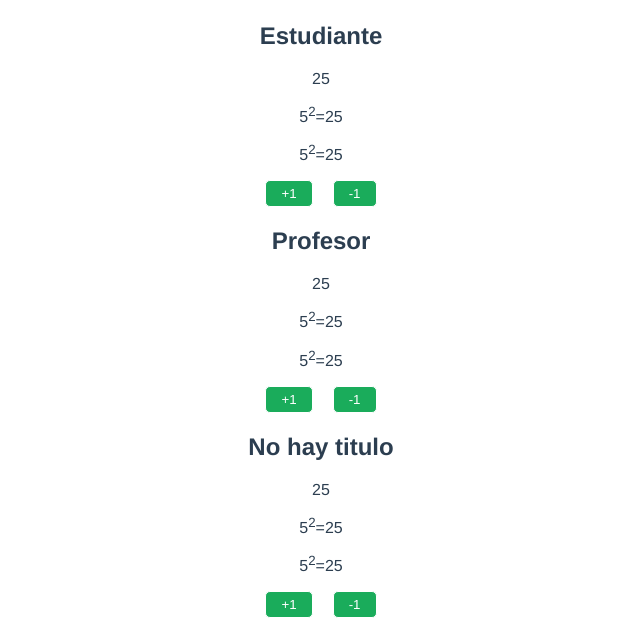
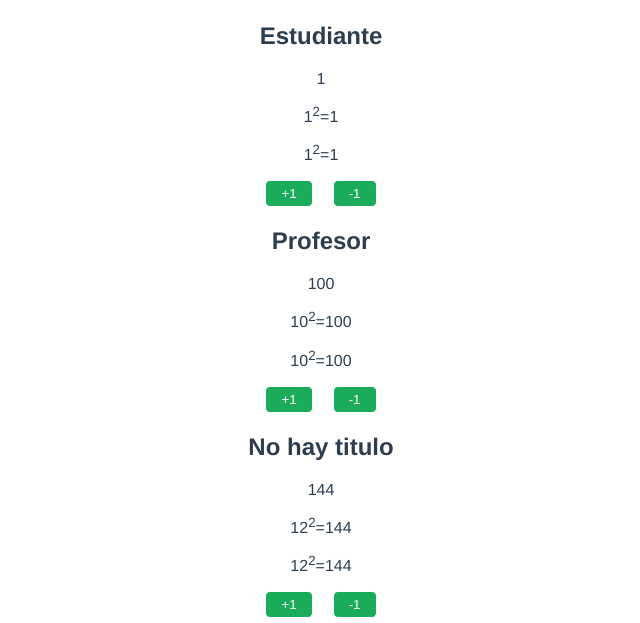
Before and after one commit to Fran-Jos/PW_VUE_U2_P6_FCH, a Vue app: page / in a window 1280 px wide. Shown: the part 262-885 px from the top of the page, without its empty margins (319-959 px from the left). Built offline with nearby package versions, Linux system fonts and the light colour scheme.

Commit message:
taller 18 n1 1

```diff
--- a/src/App.vue
+++ b/src/App.vue
@@ -1,8 +1,9 @@
 <template>
   <img alt="Vue logo" src="./assets/logo.png" />
-  <contador titulo= "Estudiante" />
-  <contador titulo= "Profesor"/>
-    <contador/>
+    <contador titulo="Estudiante" :num="1"/>
+    <contador titulo="Profesor" />
+    <contador :num= "calcularValor()"/>
+
 
 </template>
 
@@ -14,6 +15,12 @@
   components: {
     contador,
   },
+
+  methods:{
+    calcularValor(){
+      return 10 + 2;
+    }
+  }
 
 };
 </script>
--- a/src/components/Contador.vue
+++ b/src/components/Contador.vue
@@ -1,76 +1,82 @@
 <template>
-  <h2>{{presentar}} </h2>
-  <p>{{numero*numero}}</p>
-  <p>{{numero}}<sup>2</sup>={{numero*numero}}</p>
-  <p>{{numero}}<sup>2</sup>={{calcular }}</p>
-<div>
-<button v-on:click="incrementar()" >+1</button>
-<button @click="disminuir( )">-1</button>
-</div>
+  <h2>{{ presentar }}</h2>
+  <p>{{ numero * numero }}</p>
+  <p>{{ numero }}<sup>2</sup>={{ numero * numero }}</p>
+  <p>{{ numero }}<sup>2</sup>={{ calcular }}</p>
+  <div>
+    <button v-on:click="incrementar()">+1</button>
+    <button @click="disminuir()">-1</button>
+  </div>
 </template>
 
 <script>
 export default {
+  props: ["titulo", "num"], //forma basica de declarar un props
+  props: {
+    titulo: String,
+    num: {
+      type: Number,
+      required: false,
+      default: 10,
+      validator(value) {
+        //toda la programación retorna un valor boleano
+        return value > 0;
+      },
+    },
+  },
 
-props:['titulo','num'],
+  data() {
+    return {
+      numero: this.num,
+    };
+  },
 
-  data(){
-    return{
-      numero: 5,
-
-  };
-
-},
-
-  methods:{
-    calcularCuadrado(){
-      console.log('ingreso al metodo');
+  methods: {
+    calcularCuadrado() {
+      console.log("ingreso al metodo");
       return this.numero * this.numero;
     },
-    calcularCuadrado2(num1 , num2){
-      console.log('ingreso al metodo 2');
+    calcularCuadrado2(num1, num2) {
+      console.log("ingreso al metodo 2");
       return num1 * num2;
-
     },
-    incrementar(){
+    incrementar() {
       this.numero++;
     },
-    disminuir(){
+    disminuir() {
       this.numero--;
-    }
+    },
   },
-  computed:{
+  computed: {
     //toma el dato de cache
 
-    calcular(){
-      console.log('ingreso a la propiedad computada');
+    calcular() {
+      console.log("ingreso a la propiedad computada");
       return this.numero * this.numero;
     },
-    presentar(){
-      if(this.titulo !== undefined){
+    presentar() {
+      if (this.titulo !== undefined) {
         return this.titulo;
-      }else{
-        return 'No hay titulo';
+      } else {
+        return "No hay titulo";
       }
-    }
-  }
-}
+    },
+  },
+};
 </script>
 
 <style>
-
-button{
-  margin: 0px  10px;
+button {
+  margin: 0px 10px;
   padding: 5px 15px;
   border: 1px solid white;
   border-radius: 5px;
   background-color: #1aac5b;
   color: white;
   cursor: pointer;
-
 }
 
-button:hover{
+button:hover {
   background-color: #0f472c;
-  }
+}
 </style>
```
Also changed, not shown: src/components/Pregunta.vue (added, +13 -0 lines).
